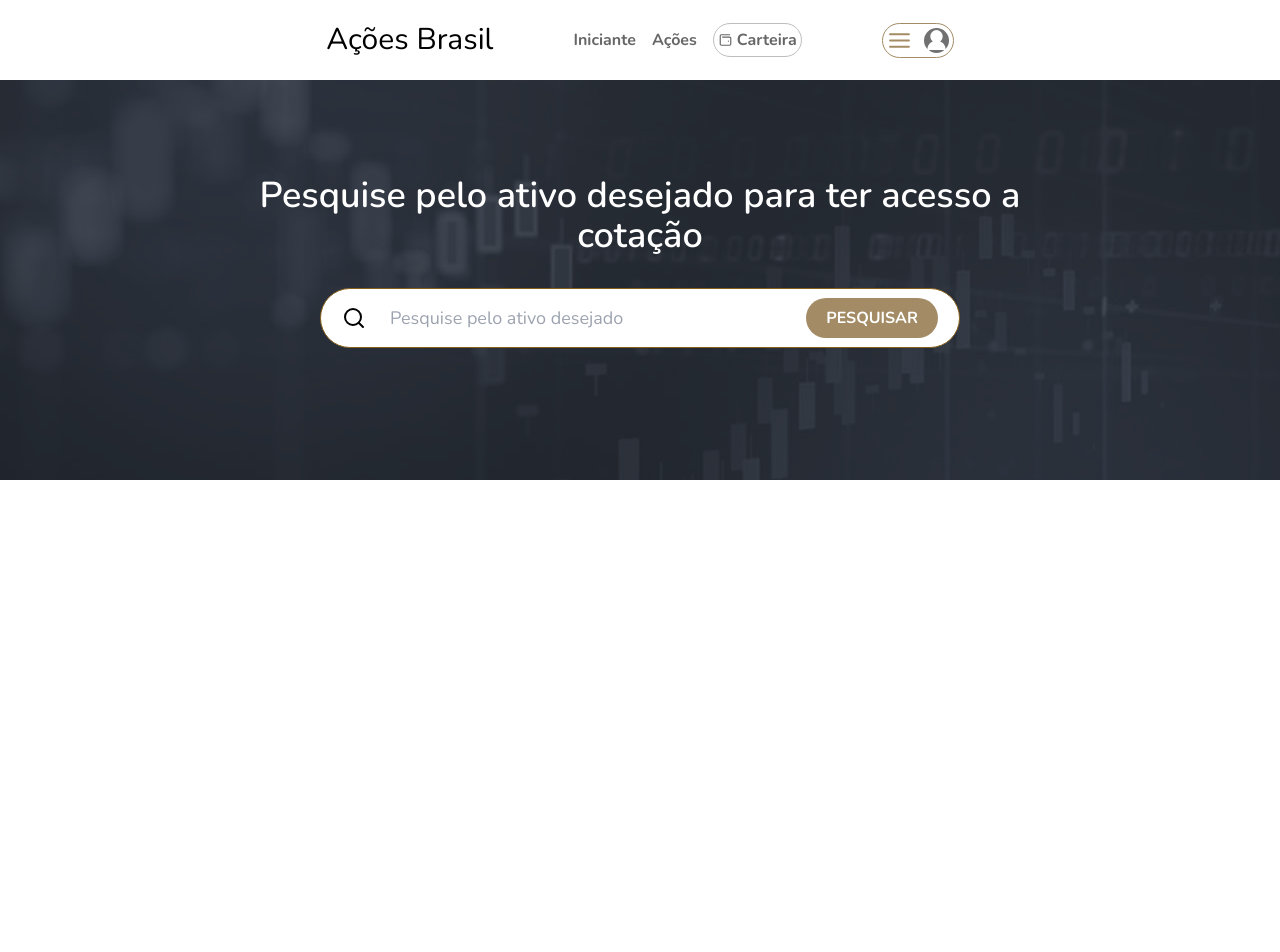
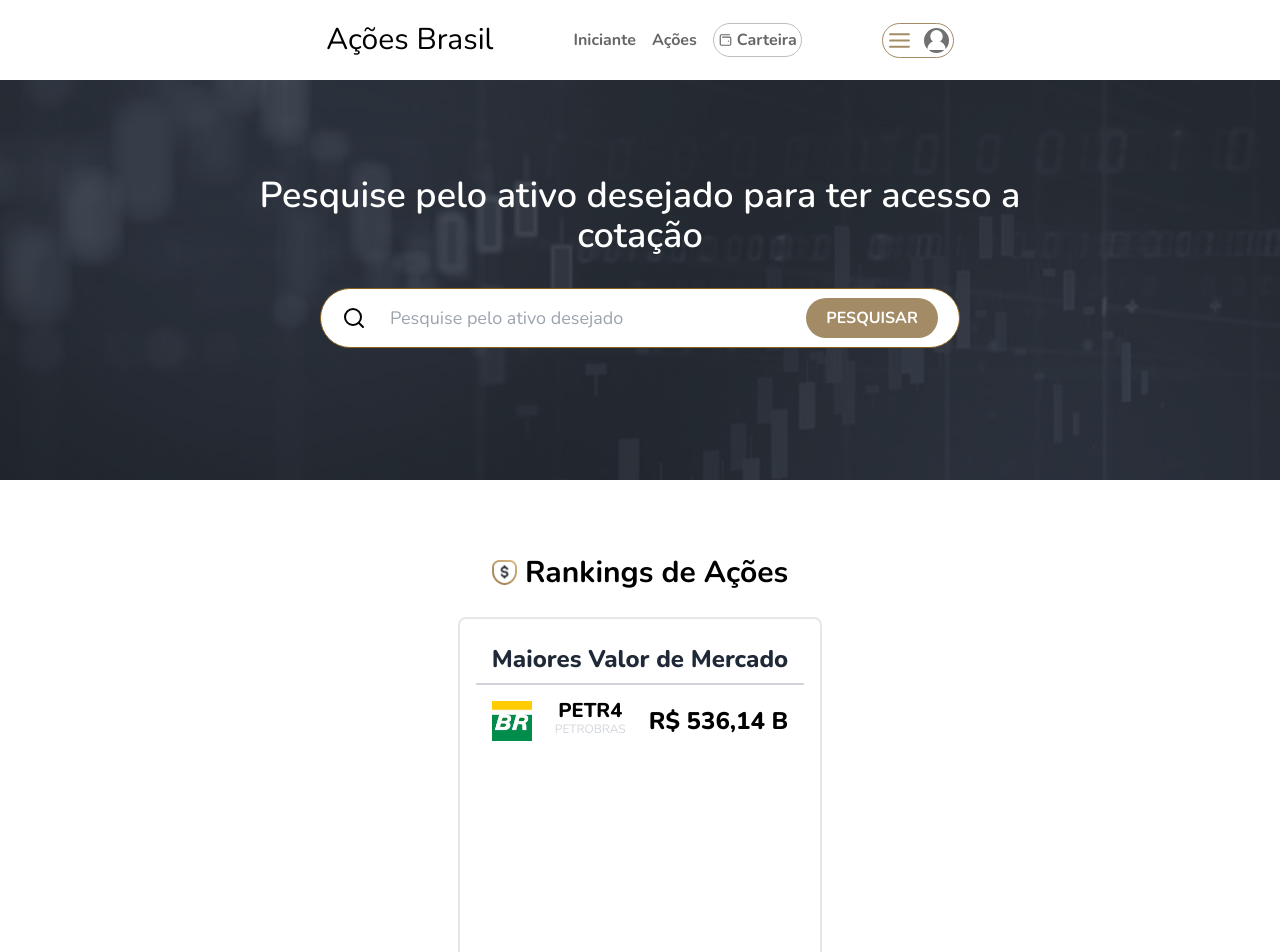
Before and after one commit to KelvinDiasMoreira/stock-project, a Next.js app: page / in a window 1280 px wide. Shown: the top 952 px of the page. Before the commit the page ends 800 px from the top, so only its background shows below. Built offline with nearby package versions, Linux system fonts and the light colour scheme.

Commit message:
creating ranking component

```diff
--- /dev/null
+++ b/src/app/components/Item/index.tsx
@@ -0,0 +1,21 @@
+import Image from "next/image";
+import Petro from "@/assets/petro.jpeg"
+
+export default function Item() {
+  return (
+          <div className="flex flex-row items-center justify-between p-4 cursor-pointer hover:bg-a38c65">
+            <Image src={Petro} alt="Petro" width={40} height={40} />
+            <div className="flex flex-col items-center">
+              <h4 className="text-black text-xl font-extrabold leading-4 tracking-normal">
+                PETR4
+              </h4>
+              <span className="text-gray-300 inline-block font-roboto text-xs font-normal leading-5 tracking-normal overflow-hidden whitespace-nowrap w-full">
+                PETROBRAS
+              </span>
+            </div>
+            <div className="text-black text-2xl font-extrabold leading-6 tracking-normal text-right w-fit-content">
+              R$ 536,14 B
+            </div>
+          </div>
+  );
+}
--- /dev/null
+++ b/src/app/components/Ranking/index.tsx
@@ -0,0 +1,25 @@
+import Image from "next/image";
+import Icon from "@/assets/dolar-icon.png"
+import Item from "../Item";
+
+export default function Ranking() {
+  return (
+    <div className="flex flex-col mt-20 mb-20 items-center gap-8">
+      <div className="flex items-center gap-2">
+        <Image src={Icon} alt="Dolar" width={25} height={25} />
+        <h2 className="text-azul-escuro text-3xl font-bold leading-6" >Rankings de Ações</h2>
+      </div>
+      <div
+        className="border-2 border-solid border-c1c1c1 rounded-lg p-4"
+        style={{ minHeight: "445px", minWidth: "350px" }}
+      >
+        <h3 className="text-2xl font-extrabold text-gray-800 leading-6 m-5 md:mx-4 my-3 whitespace-nowrap">
+          Maiores Valor de Mercado
+        </h3>
+        <div className="border-t-2 border-solid border-gray-300 flex flex-col">
+          <Item />
+        </div>
+      </div>
+    </div>
+  );
+}
--- a/src/app/page.tsx
+++ b/src/app/page.tsx
@@ -1,14 +1,20 @@
 import SearchComponent from "./components/SerchComponent";
+import Ranking from "./components/Ranking";
 
 export default function Home() {
   return (
+    <>
       <section className="bg-[#2A2F38] w-full h-[25rem] image-background-div flex justify-center">
         <main className="flex flex-col mt-24 items-center gap-8">
           <div className="max-w-[50rem]">
-        <h1 className="text-4xl text-[#fff] leading-10 font-semibold text-center">Pesquise pelo ativo desejado para ter acesso a cotação</h1>
+            <h1 className="text-4xl text-[#fff] leading-10 font-semibold text-center">
+              Pesquise pelo ativo desejado para ter acesso a cotação
+            </h1>
           </div>
-      <SearchComponent/>
+          <SearchComponent />
         </main>
       </section>
+      <Ranking />
+    </>
   );
 }
```
Also changed, not shown: src/assets/dolar-icon.png (added), src/assets/petro.jpeg (added). Lines whose indentation alone changed are shown as unchanged.
